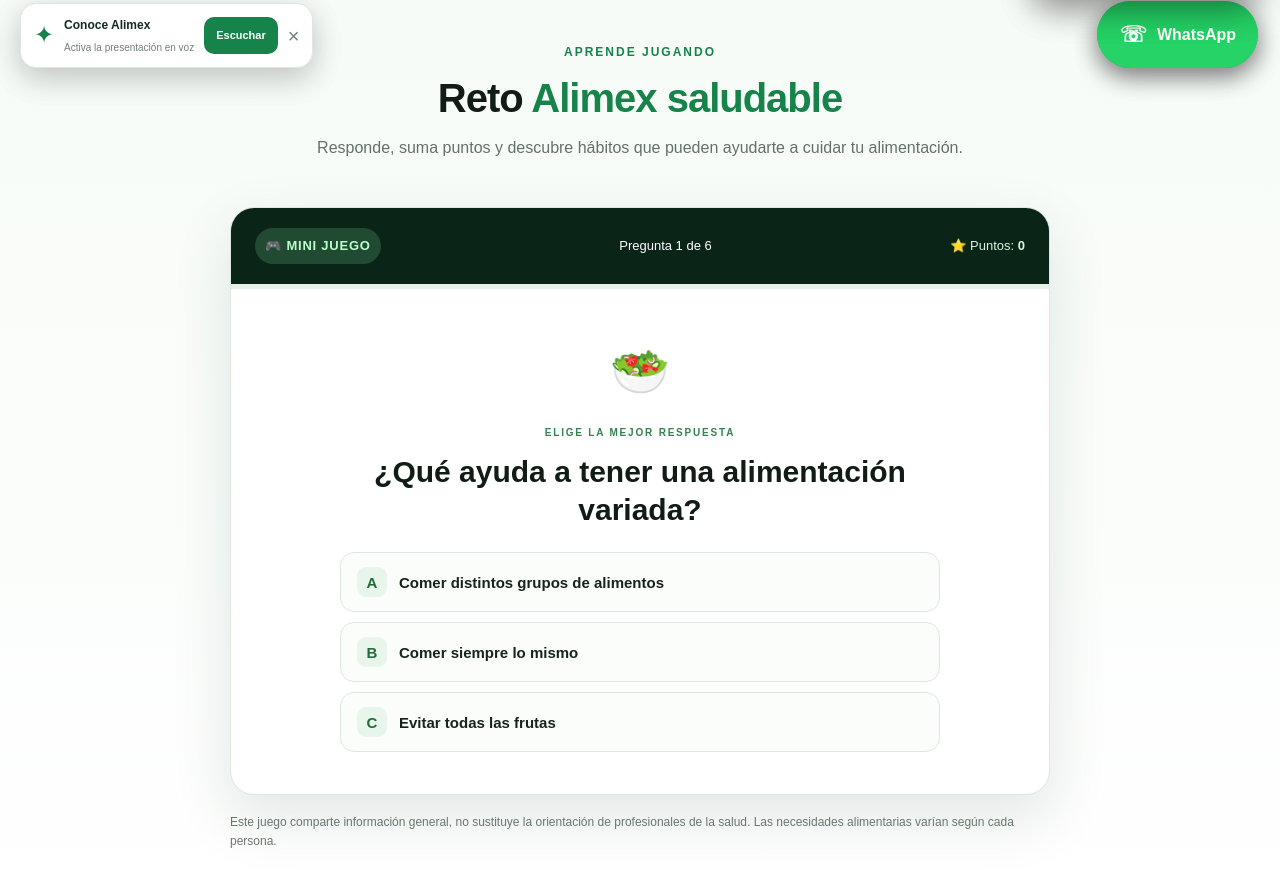
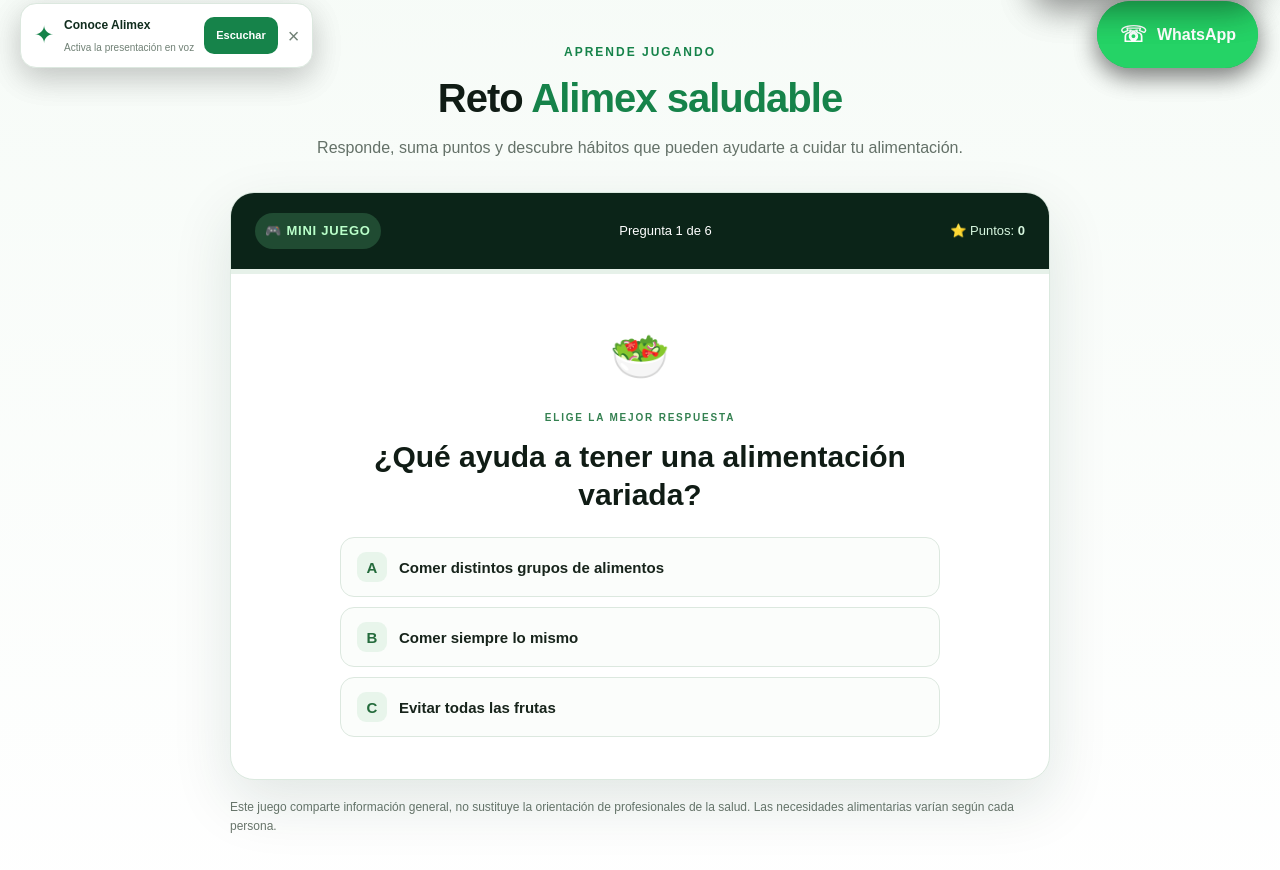
Before and after one commit to angelfeliz0714-arch/Alimex-Wed, a plain HTML site: page index.html in a window 1280 px wide. Shown: the part 710-1580 px from the top of the page. Drawn offline with Linux system fonts and the light colour scheme.

Commit message:
Ensure healthy food game section stays visible

```diff
--- a/styles.css
+++ b/styles.css
@@ -760,3 +760,7 @@ body{background:#fff;color:#101c15}
 .tip-card .image-fallback{height:150px;min-height:150px}
 .team-grid .image-fallback{height:220px;min-height:220px}
 @media(max-width:600px){.product-card .image-fallback{height:165px;min-height:165px}}
+
+/* Ajustes finales: navegación sin categorías duplicadas y juego visible cerca del inicio */
+#juego-alimentos{scroll-margin-top:100px}.food-game-section{display:block!important;visibility:visible!important;opacity:1!important}.food-game{position:relative;z-index:1}.game-hero-link{display:inline-flex!important}
+@media(min-width:761px){.food-game-section .section-heading{margin-bottom:28px}}
```
